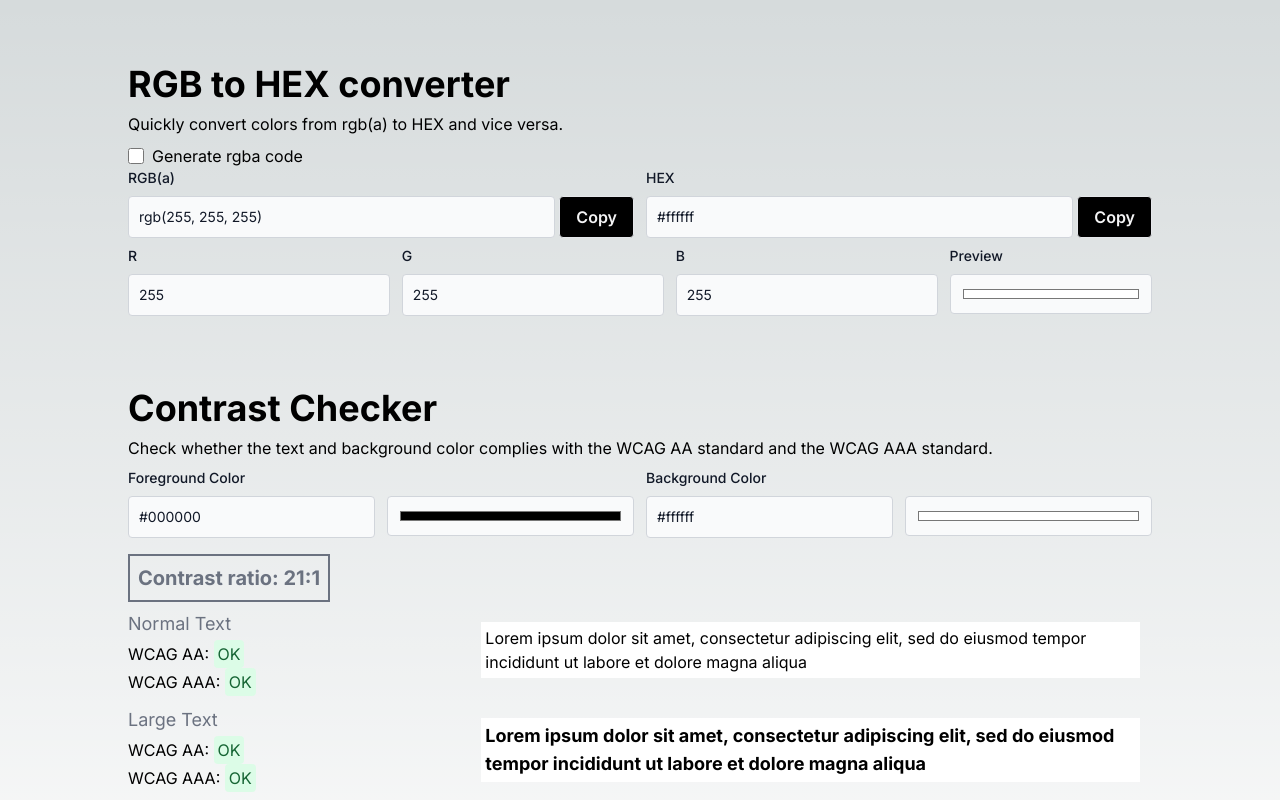
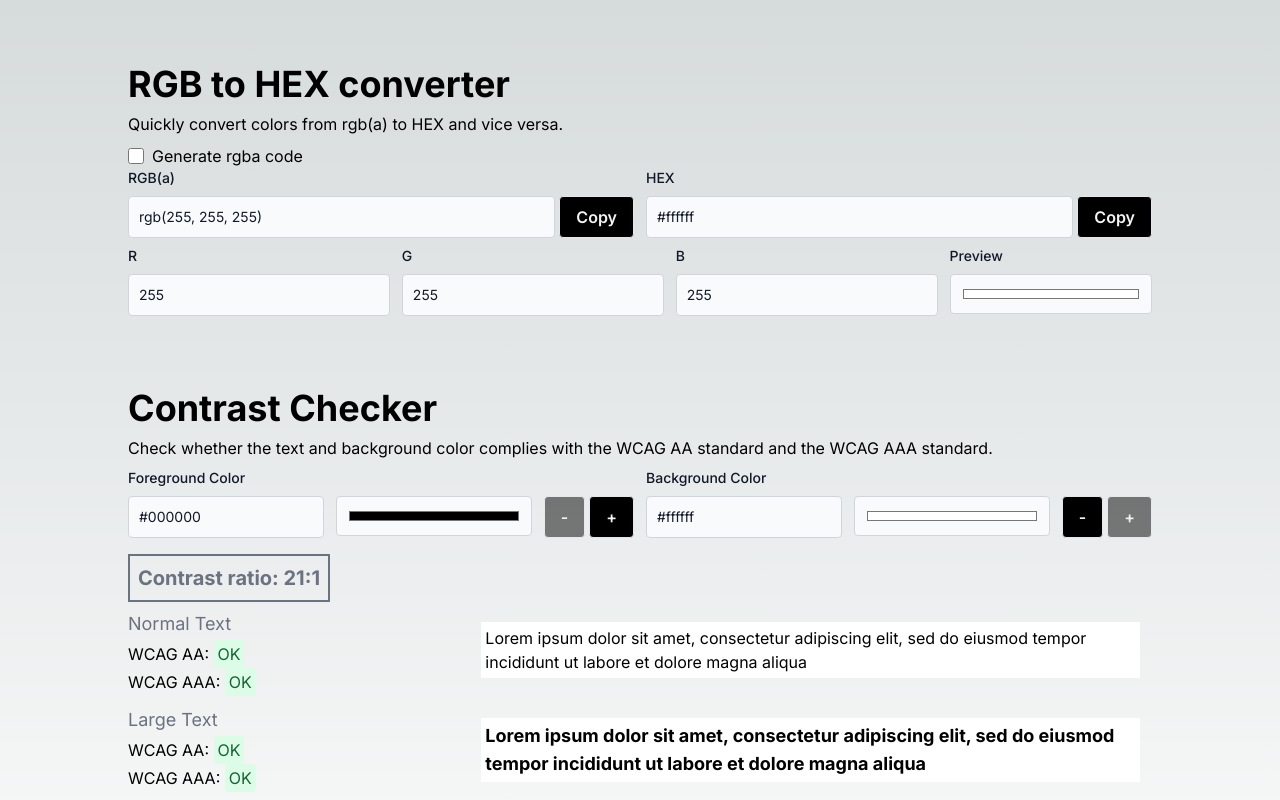
Before and after one commit to kamilwyremski/colors, a Next.js app: page / in a window 1280 px wide. Shown: the top 800 px of the page. Built offline with nearby package versions, Linux system fonts and the light colour scheme.

Commit message:
Add adjustBrightness

```diff
--- a/pages/component/Contrast.tsx
+++ b/pages/component/Contrast.tsx
@@ -1,8 +1,7 @@
 import { useState } from "react";
-import { labelClass, inputClass, badgeRed, badgeGreen } from "../css.class.js";
+import { labelClass, inputClass, badgeRed, badgeGreen, buttonClass } from "../css.class.js";
 
 export default function Contrast() {
-
   const [foreground, setForeground] = useState("#000000");
   const [background, setBackground] = useState("#ffffff");
 
@@ -25,15 +24,10 @@ export default function Contrast() {
       const val = v / 255;
       return val <= 0.03928 ? val / 12.92 : ((val + 0.055) / 1.055) ** 2.4;
     });
-    return Number(
-      (0.2126 * rgb[0] + 0.7152 * rgb[1] + 0.0722 * rgb[2]).toFixed(3)
-    );
+    return Number((0.2126 * rgb[0] + 0.7152 * rgb[1] + 0.0722 * rgb[2]).toFixed(3));
   };
 
-  const getContrastRatio = (
-    colorA: { r: number; g: number; b: number } | null,
-    colorB: { r: number; g: number; b: number } | null
-  ) => {
+  const getContrastRatio = (colorA: { r: number; g: number; b: number } | null, colorB: { r: number; g: number; b: number } | null) => {
     if (colorA && colorB) {
       const lumA = getLuminanace(colorA);
       const lumB = getLuminanace(colorB);
@@ -58,16 +52,35 @@ export default function Contrast() {
       : null;
   }
 
-  const contrastRatio = getContrastRatio(
-    hexToRgb(background),
-    hexToRgb(foreground)
-  );
+  const contrastRatio = getContrastRatio(hexToRgb(background), hexToRgb(foreground));
+
+  function adjustBrightness(type: string, percent: number) {
+    let hex = "";
+    if (type == "foreground") {
+      hex = foreground;
+    } else {
+      hex = background;
+    }
+    hex = hex.replace(/^#/, "");
+    let r = parseInt(hex.substring(0, 2), 16);
+    let g = parseInt(hex.substring(2, 4), 16);
+    let b = parseInt(hex.substring(4, 6), 16);
+
+    r = Math.min(255, Math.max(0, r + Math.round((percent / 100) * 255)));
+    g = Math.min(255, Math.max(0, g + Math.round((percent / 100) * 255)));
+    b = Math.min(255, Math.max(0, b + Math.round((percent / 100) * 255)));
+
+    const newValue = `#${((1 << 24) + (r << 16) + (g << 8) + b).toString(16).slice(1)}`;
+    if (type == "foreground") {
+      setForeground(newValue);
+    } else {
+      setBackground(newValue);
+    }
+  }
 
   return (
     <>
-      <h2 className="text-4xl font-bold dark:text-white mb-2">
-        Contrast Checker
-      </h2>
+      <h2 className="text-4xl font-bold dark:text-white mb-2">Contrast Checker</h2>
       <p className="mb-2">Check whether the text and background color complies with the WCAG AA standard and the WCAG AAA standard.</p>
       <div className="sm:flex gap-3">
         <div className="flex-1 mb-2">
@@ -76,24 +89,18 @@ export default function Contrast() {
           </label>
           <div className="flex gap-3">
             <div className="flex-1">
-              <input
-                type="text"
-                id="foreground"
-                data-testid="foreground"
-                className={`${inputClass}`}
-                value={foreground}
-                onChange={(e) => setForegroundHandler(e.target.value)}
-                maxLength={7}
-              />
+              <input type="text" id="foreground" data-testid="foreground" className={`${inputClass}`} value={foreground} onChange={(e) => setForegroundHandler(e.target.value)} maxLength={7} />
             </div>
             <div className="flex-1">
-              <input
-                type="color"
-                aria-label="Foreground Color"
-                className={`${inputClass} p-1 h-10`}
-                value={foreground}
-                onChange={(e) => setForegroundHandler(e.target.value)}
-              />
+              <input type="color" aria-label="Foreground Color" className={`${inputClass} p-1 h-10`} value={foreground} onChange={(e) => setForegroundHandler(e.target.value)} />
+            </div>
+            <div className="w-auto flex gap-1">
+              <button className={`${buttonClass}`} onClick={() => adjustBrightness("foreground", -10)} type="button" title="Decrease Brightness" disabled={foreground === "#000000"} data-testid="foreground-decrease-brightness">
+                -
+              </button>
+              <button className={`${buttonClass}`} onClick={() => adjustBrightness("foreground", +10)} type="button" title="Increase Brightness" disabled={foreground.toLowerCase() === "#ffffff"} data-testid="foreground-increase-brightness">
+                +
+              </button>
             </div>
           </div>
         </div>
@@ -103,91 +110,59 @@ export default function Contrast() {
           </label>
           <div className="flex gap-3">
             <div className="flex-1">
-              <input
-                type="text"
-                id="background"
-                data-testid="background"
-                className={`${inputClass}`}
-                value={background}
-                onChange={(e) => setBackgroundHandler(e.target.value)}
-                maxLength={7}
-              />
+              <input type="text" id="background" data-testid="background" className={`${inputClass}`} value={background} onChange={(e) => setBackgroundHandler(e.target.value)} maxLength={7} />
             </div>
             <div className="flex-1">
-              <input
-                type="color"
-                aria-label="Background Color"
-                className={`${inputClass} p-1 h-10`}
-                value={background}
-                onChange={(e) => setBackgroundHandler(e.target.value)}
-              />
+              <input type="color" aria-label="Background Color" className={`${inputClass} p-1 h-10`} value={background} onChange={(e) => setBackgroundHandler(e.target.value)} />
+            </div>
+            <div className="w-auto flex gap-1">
+              <button className={`${buttonClass}`} onClick={() => adjustBrightness("background", -10)} type="button" title="Decrease Brightness" disabled={background === "#000000"} data-testid="background-decrease-brightness">
+                -
+              </button>
+              <button className={`${buttonClass}`} onClick={() => adjustBrightness("background", +10)} type="button" title="Increase Brightness" disabled={background.toLowerCase() === "#ffffff"} data-testid="background-increase-brightness">
+                +
+              </button>
             </div>
           </div>
         </div>
       </div>
       <h3 className="text-xl font-bold dark:text-slate-300 dark:border-slate-300 border-gray-500 text-gray-500 mt-2 mb-2 border-2 p-2 inline-block" data-testid="contrast-ratio">
-        Contrast ratio:{" "}
-        {contrastRatio
-          ? `${Math.round(contrastRatio * 100) / 100}:1`
-          : "Invalid color"}
+        Contrast ratio: {contrastRatio ? `${Math.round(contrastRatio * 100) / 100}:1` : "Invalid color"}
       </h3>
       <div className="lg:flex mb-2">
         <div className="lg:w-1/3">
           <h4 className="text-lg dark:text-slate-300 text-gray-500 mb-1">Normal Text</h4>
           <p className="mb-1" data-testid="aa-normal">
-            WCAG AA:{" "}
-            {contrastRatio && +contrastRatio >= 4.5 ? (
-              <span className={`${badgeGreen}`}>OK</span>
-            ) : (
-              <span className={`${badgeRed}`}>FAIL</span>
-            )}
+            WCAG AA: {contrastRatio && +contrastRatio >= 4.5 ? <span className={`${badgeGreen}`}>OK</span> : <span className={`${badgeRed}`}>FAIL</span>}
           </p>
           <p className="mb-1" data-testid="aaa-normal">
-            WCAG AAA:{" "}
-            {contrastRatio && +contrastRatio >= 7 ? (
-              <span className={`${badgeGreen}`}>OK</span>
-            ) : (
-              <span className={`${badgeRed}`}>FAIL</span>
-            )}
+            WCAG AAA: {contrastRatio && +contrastRatio >= 7 ? <span className={`${badgeGreen}`}>OK</span> : <span className={`${badgeRed}`}>FAIL</span>}
           </p>
         </div>
         <div className="lg:w-2/3">
-          <p className="m-3 p-1" style={{'color': foreground, 'backgroundColor': background}}>Lorem ipsum dolor sit amet, consectetur adipiscing elit, sed do eiusmod tempor incididunt ut labore et dolore magna aliqua</p>
+          <p className="m-3 p-1" style={{ color: foreground, backgroundColor: background }}>
+            Lorem ipsum dolor sit amet, consectetur adipiscing elit, sed do eiusmod tempor incididunt ut labore et dolore magna aliqua
+          </p>
         </div>
       </div>
       <div className="lg:flex mb-3">
         <div className="lg:w-1/3">
           <h4 className="text-lg dark:text-slate-300 text-gray-500 mb-1">Large Text</h4>
           <p className="mb-1" data-testid="aa-large">
-            WCAG AA:{" "}
-            {contrastRatio && +contrastRatio >= 3 ? (
-              <span className={`${badgeGreen}`}>OK</span>
-            ) : (
-              <span className={`${badgeRed}`}>FAIL</span>
-            )}
+            WCAG AA: {contrastRatio && +contrastRatio >= 3 ? <span className={`${badgeGreen}`}>OK</span> : <span className={`${badgeRed}`}>FAIL</span>}
           </p>
           <p className="mb-1" data-testid="aaa-large">
-            WCAG AAA:{" "}
-            {contrastRatio && +contrastRatio >= 4.5 ? (
-              <span className={`${badgeGreen}`}>OK</span>
-            ) : (
-              <span className={`${badgeRed}`}>FAIL</span>
-            )}
+            WCAG AAA: {contrastRatio && +contrastRatio >= 4.5 ? <span className={`${badgeGreen}`}>OK</span> : <span className={`${badgeRed}`}>FAIL</span>}
           </p>
         </div>
         <div className="lg:w-2/3">
-          <p className="m-3 p-1 text-lg font-bold" style={{'color': foreground, 'backgroundColor': background}}>Lorem ipsum dolor sit amet, consectetur adipiscing elit, sed do eiusmod tempor incididunt ut labore et dolore magna aliqua</p>
+          <p className="m-3 p-1 text-lg font-bold" style={{ color: foreground, backgroundColor: background }}>
+            Lorem ipsum dolor sit amet, consectetur adipiscing elit, sed do eiusmod tempor incididunt ut labore et dolore magna aliqua
+          </p>
         </div>
       </div>
-      <p>
-        WCAG 2.0 level AA requires a contrast ratio of at least 4.5:1 for normal
-        text and 3:1 for large text. WCAG Level AAA requires a contrast ratio of
-        at least 7:1 for normal text and 4.5:1 for large text.
-      </p>
-      <p className="mb-10">
-        Large text is defined as 14 point (typically 18.66px) and bold or
-        larger, or 18 point (typically 24px) or larger.
-      </p>
+      <p>WCAG 2.0 level AA requires a contrast ratio of at least 4.5:1 for normal text and 3:1 for large text. WCAG Level AAA requires a contrast ratio of at least 7:1 for normal text and 4.5:1 for large text.</p>
+      <p className="mb-10">Large text is defined as 14 point (typically 18.66px) and bold or larger, or 18 point (typically 24px) or larger.</p>
     </>
   );
 }
--- a/pages/css.class.js
+++ b/pages/css.class.js
@@ -1,9 +1,8 @@
-
 export const labelClass = "block mb-2 text-sm font-medium text-gray-900 dark:text-white";
 
 export const inputClass = "bg-gray-50 border border-gray-300 text-gray-900 text-sm rounded focus:ring-blue-500 focus:border-blue-500 block w-full p-2.5 dark:bg-gray-700 dark:border-gray-600 dark:placeholder-gray-400 dark:text-white dark:focus:ring-blue-500 dark:focus:border-blue-500";
 
-export const buttonClass = "bg-black hover:bg-gray-800 text-zinc-100 font-semibold hover:text-white py-2 px-4 border border-white-700 hover:border-white rounded";
+export const buttonClass = "bg-black hover:bg-gray-800 text-zinc-100 font-semibold hover:text-white py-2 px-4 border border-white-700 hover:border-white rounded disabled:opacity-50";
 
 export const badgeRed = "bg-red-100 text-red-800 p-1 rounded dark:bg-red-900 dark:text-red-300";
 
```
Also changed, not shown: package.json (+13 -13 lines), pages/component/Converter.tsx (+9 -33 lines), public/sw.js, 2 other files (tests, documents, lock files or other folders).
